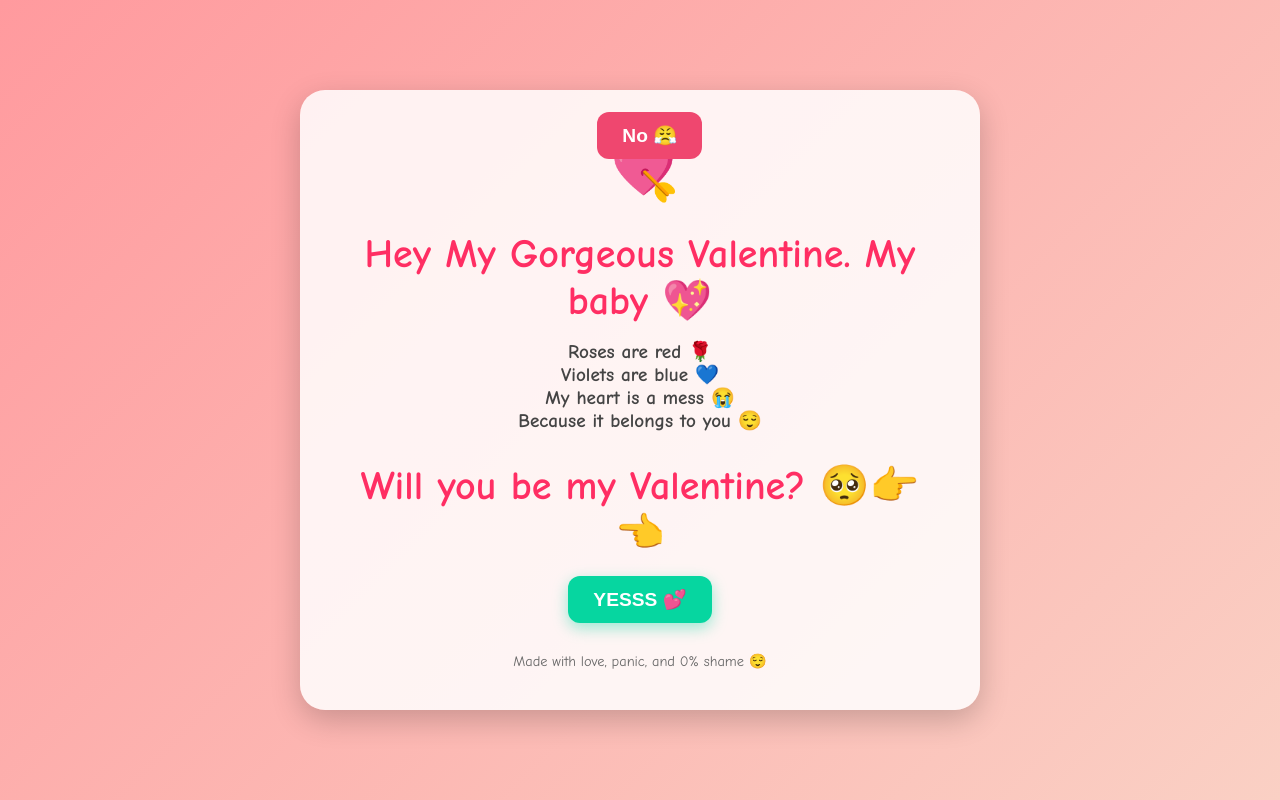
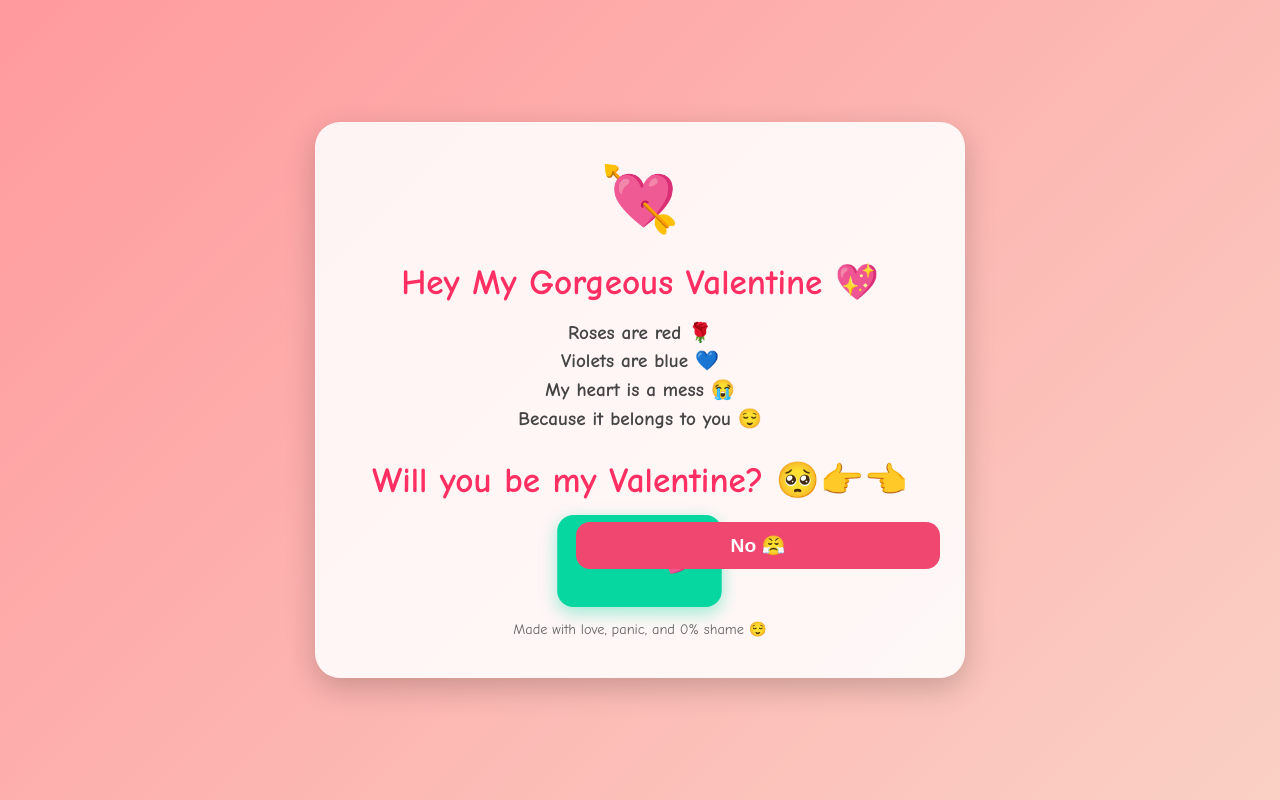
Before and after one commit to shayak1108/Valentine, a plain HTML site: page index.html in a window 1280 px wide. Drawn offline with Linux system fonts and the light colour scheme.

Commit message:
Refactor index.html for styling and structure
Updated yes and no buttons

```diff
--- a/index.html
+++ b/index.html
@@ -4,6 +4,7 @@
   <meta charset="UTF-8" />
   <meta name="viewport" content="width=device-width, initial-scale=1.0" />
   <title>Will You Be My Valentine? 💘</title>
+
   <style>
     body {
       margin: 0;
@@ -19,16 +20,17 @@
 
     .container {
       text-align: center;
-      background: rgba(255, 255, 255, 0.85);
-      padding: 40px;
+      background: rgba(255, 255, 255, 0.88);
+      padding: 40px 25px;
       border-radius: 25px;
       box-shadow: 0 10px 30px rgba(0, 0, 0, 0.2);
+      width: 90%;
       max-width: 600px;
       position: relative;
     }
 
     h1 {
-      font-size: 2.5rem;
+      font-size: 2.2rem;
       color: #ff2e63;
       margin-bottom: 10px;
     }
@@ -36,7 +38,8 @@
     h2 {
       font-size: 1.2rem;
       color: #444;
-      margin-bottom: 30px;
+      margin-bottom: 25px;
+      line-height: 1.5;
     }
 
     .heart {
@@ -50,31 +53,39 @@
       50% { transform: scale(1.2); }
     }
 
+    /* Buttons area */
+    .btn-area {
+      margin-top: 20px;
+      display: flex;
+      justify-content: center;
+      gap: 20px;
+      position: relative;
+      height: 80px;
+    }
+
     button {
       font-size: 1.2rem;
       padding: 12px 25px;
       border: none;
-      border-radius: 12px;
+      border-radius: 14px;
       cursor: pointer;
-      transition: 0.3s ease;
-      margin: 10px;
+      transition: 0.2s ease;
       font-weight: bold;
+      min-width: 140px;
     }
 
     #yesBtn {
       background: #06d6a0;
       color: white;
       box-shadow: 0 5px 15px rgba(6, 214, 160, 0.4);
-    }
-
-    #yesBtn:hover {
-      transform: scale(1.1);
+      transform: scale(1);
     }
 
     #noBtn {
       background: #ef476f;
       color: white;
       position: absolute;
+      right: 0;
     }
 
     .message {
@@ -83,6 +94,7 @@
       color: #333;
       display: none;
       font-weight: bold;
+      line-height: 1.5;
     }
 
     .sparkle {
@@ -115,7 +127,7 @@
   <div class="container">
     <div class="heart">💘</div>
 
-    <h1>Hey My Gorgeous Valentine. My baby 💖</h1>
+    <h1>Hey My Gorgeous Valentine 💖</h1>
 
     <h2>
       Roses are red 🌹<br>
@@ -126,14 +138,16 @@
 
     <h1>Will you be my Valentine? 🥺👉👈</h1>
 
-    <button id="yesBtn">YESSS 💕</button>
-    <button id="noBtn">No 😤</button>
+    <div class="btn-area" id="btnArea">
+      <button id="yesBtn">YESSS 💕</button>
+      <button id="noBtn">No 😤</button>
+    </div>
 
     <div class="message" id="message">
       OMG SHE SAID YESSSSS 😭❤️<br><br>
       Congratulations babe, you’re stuck with me forever 😌💍<br><br>
       I promise you unlimited love, annoying kisses, and dramatic Bollywood romance 💃🕺<br><br>
-      <span style="font-size: 1.6rem;">I LOVE YOU BEBUUUU❤️</span>
+      <span style="font-size: 1.6rem;">I LOVE YOU ❤️</span>
     </div>
 
     <div class="footer">
@@ -145,20 +159,35 @@
     const noBtn = document.getElementById("noBtn");
     const yesBtn = document.getElementById("yesBtn");
     const message = document.getElementById("message");
+    const btnArea = document.getElementById("btnArea");
 
-    // Put NO button in a random place
+    let yesScale = 1;
+
     function moveNoButton() {
-      const container = document.querySelector(".container");
-      const rect = container.getBoundingClientRect();
+      const rect = btnArea.getBoundingClientRect();
 
-      const x = Math.random() * (rect.width - 120);
-      const y = Math.random() * (rect.height - 60);
+      // Keep it inside the button area
+      const x = Math.random() * (rect.width - 140);
+      const y = Math.random() * (rect.height - 50);
 
       noBtn.style.left = x + "px";
       noBtn.style.top = y + "px";
+
+      // YES button grows every time she tries to click NO 😈
+      yesScale += 0.15;
+      yesBtn.style.transform = `scale(${yesScale})`;
     }
 
+    // Desktop hover
     noBtn.addEventListener("mouseover", moveNoButton);
+
+    // Mobile touch
+    noBtn.addEventListener("touchstart", (e) => {
+      e.preventDefault();
+      moveNoButton();
+    });
+
+    // Also move if clicked
     noBtn.addEventListener("click", moveNoButton);
 
     yesBtn.addEventListener("click", () => {
@@ -186,7 +215,7 @@
       }, 200);
     }
 
-    // Initial NO button placement
+    // Start NO button centered-ish
     moveNoButton();
   </script>
 </body>
```
